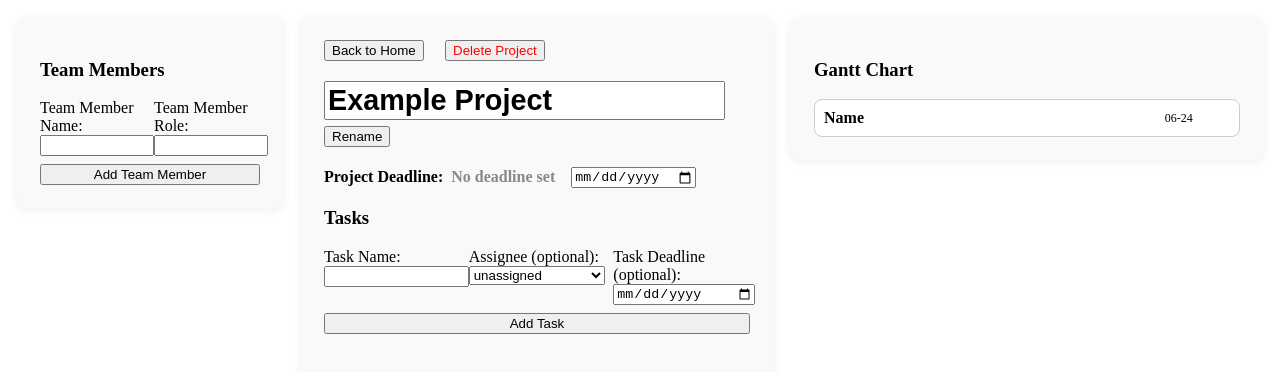
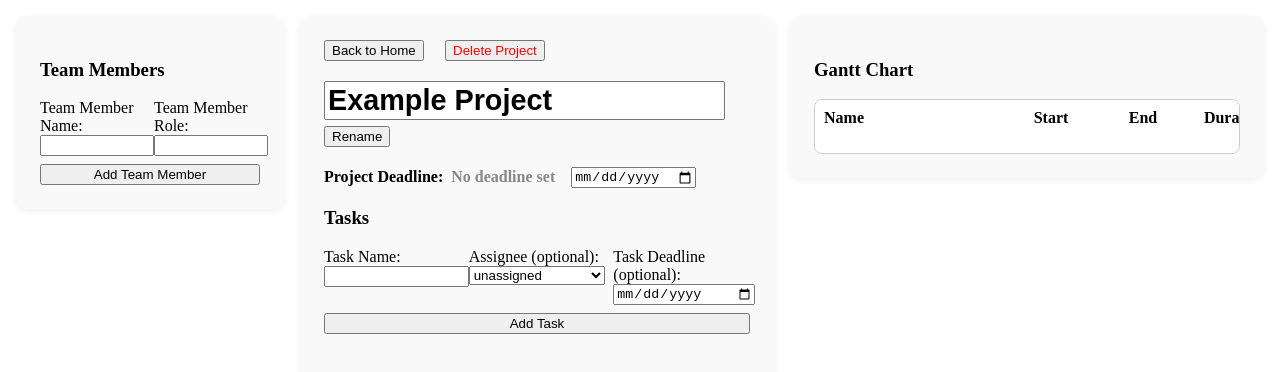
Before and after one commit to KnightNight101/UoR_APP, a React (Create React App) app in the folder frontend/: page / in a window 1280 px wide. Both pictures are taken after a click on the button "Example Project". Shown: the top 372 px of the page. Built offline with nearby package versions, Linux system fonts and the light colour scheme.

Commit message:
The Gantt chart now displays names, start/end dates, duration, and dependencies on the left, with a horizontal bar on the right that visually represents the duration of each task/subtask along the project timeline.

```diff
--- a/frontend/src/index.js
+++ b/frontend/src/index.js
@@ -694,7 +694,17 @@ function GanttChart({ tasks }) {
       <table style={{ borderCollapse: 'collapse', width: '100%' }}>
         <thead>
           <tr>
-            <th style={{ minWidth: 120, textAlign: 'left' }}>Name</th>
+            <th style={{ minWidth: 180, textAlign: 'left' }}>Name</th>
+            <th style={{ minWidth: 90 }}>Start</th>
+            <th style={{ minWidth: 90 }}>End</th>
+            <th style={{ minWidth: 90 }}>Duration</th>
+            <th style={{ minWidth: 120 }}>Dependencies</th>
+            <th colSpan={days.length} style={{ textAlign: 'center' }}>
+              Timeline
+            </th>
+          </tr>
+          <tr>
+            <th colSpan={5}></th>
             {days.map((d, i) => (
               <th key={i} style={{ minWidth: 40, fontWeight: 'normal', fontSize: 12 }}>
                 {d.toISOString().slice(5, 10)}
@@ -703,30 +713,59 @@ function GanttChart({ tasks }) {
           </tr>
         </thead>
         <tbody>
-          {allItems.map((item, i) => (
+          {allItems.map((item, i) => {
+            const startDate = item.start ? new Date(item.start) : null;
+            const endDate = item.end ? new Date(item.end) : null;
+            let duration = '';
+            if (startDate && endDate) {
+              duration = Math.max(1, Math.round((endDate - startDate) / (1000 * 60 * 60 * 24)) + 1) + ' day(s)';
+            }
+            const dependencyText =
+              item.dependency && getPrevItem(i)
+                ? `Depends on: ${getPrevItem(i).name}`
+                : '';
+            return (
               <tr key={i}>
                 <td style={{ fontWeight: item.type === 'Task' ? 'bold' : 'normal', paddingLeft: item.type === 'Subtask' ? 24 : 0, position: 'relative' }}>
                   {item.name}
                   {item.parent && <span style={{ color: '#888', fontSize: 12 }}> (of {item.parent})</span>}
-                {item.dependency && getPrevItem(i) && (
-                  <span style={{ color: '#2196f3', fontSize: 10, marginLeft: 4 }}>
-                    ↳ depends on {getPrevItem(i).name}
-                  </span>
-                )}
+                </td>
+                <td>{item.start || ''}</td>
+                <td>{item.end || ''}</td>
+                <td>{duration}</td>
+                <td>
+                  {dependencyText}
                 </td>
                 {days.map((d, j) => {
-                const isActive = item.start === d.toISOString().slice(0, 10);
+                  const isActive =
+                    item.start &&
+                    item.end &&
+                    d >= new Date(item.start) &&
+                    d <= new Date(item.end);
                   return (
                     <td key={j} style={{
                       background: isActive ? '#4caf50' : undefined,
                       border: '1px solid #eee',
                       height: 18,
                       minWidth: 40
+                    }}>
+                      {isActive && j === days.findIndex(day => day.toISOString().slice(0, 10) === item.start) && (
+                        <div style={{
+                          height: 12,
+                          background: '#4caf50',
+                          borderRadius: 4,
+                          width: `calc(${Math.max(1, Math.round((endDate - startDate) / (1000 * 60 * 60 * 24)) + 1) * 100}% / ${days.length})`,
+                          minWidth: 20,
+                          position: 'relative',
+                          left: 0,
                         }} />
+                      )}
+                    </td>
                   );
                 })}
               </tr>
-          ))}
+            );
+          })}
         </tbody>
       </table>
     </div>
```
Lines whose indentation alone changed are shown as unchanged.
